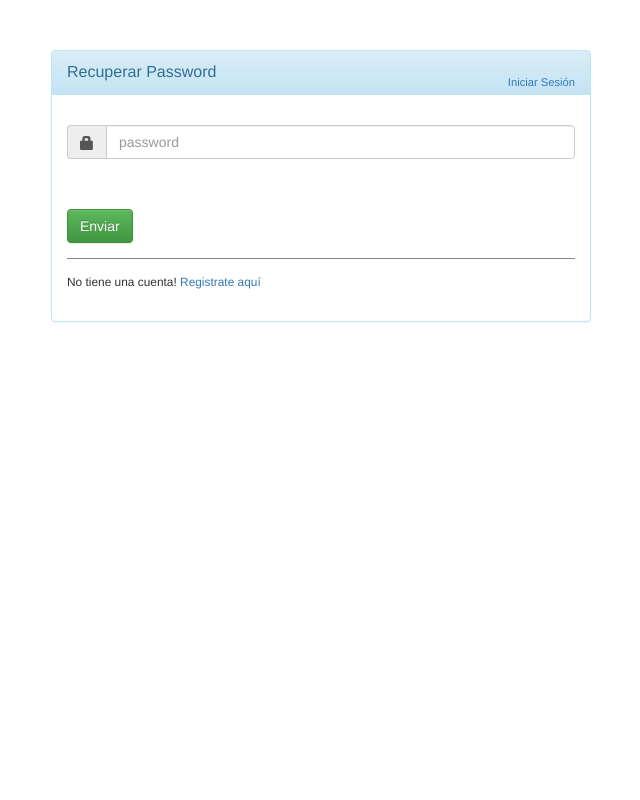
After one commit to juankiG/ProyectoFinal, a PHP site: page /php/user/recuperarContrasennaFormulario.php in a window 1280 px wide. The commit adds this page. Shown: the whole page, without its empty margins (319-959 px from the left). Run offline with PHP 8.4, Linux system fonts and the light colour scheme; data that the repository does not hold is empty.

Commit message:
recuperar contraseña

```diff
--- a/PROYECTOFINALLIMPIO/_com/emailFuncion.php
+++ b/PROYECTOFINALLIMPIO/_com/emailFuncion.php
@@ -20,7 +20,7 @@ function enviarEmail($email, $nombre, $asunto, $cuerpo)
     $mail->Body = $cuerpo;
     $mail->IsHTML(true);
     if ($mail->send()) {
-        echo "Para terminar el proceso de registro siga las instrucciones que le hemos enviado la direccion de correo electronico: $email";
+        echo "Para terminar el proceso siga las instrucciones que le hemos enviado la direccion de correo electronico: $email";
         echo "<br><a href='../user/sesion-inicio.php' >Iniciar Sesion</a>";
     } else {
 
--- /dev/null
+++ b/PROYECTOFINALLIMPIO/user/recuperarContrasennaFormulario.php
@@ -0,0 +1,61 @@
+<?php
+if(isset($_REQUEST['id'])){
+    $id=$_REQUEST['id'];
+}
+?>
+<html>
+<head>
+    <title>Recuperar Password</title>
+
+    <link rel="stylesheet" href="css/bootstrap.min.css" >
+    <link rel="stylesheet" href="css/bootstrap-theme.min.css" >
+    <script src="js/bootstrap.min.js" ></script>
+
+</head>
+
+<body>
+
+<div class="container">
+
+    <div id="loginbox" style="margin-top:50px;" class="mainbox col-md-6 col-md-offset-3 col-sm-8 col-sm-offset-2">
+        <div class="panel panel-info" >
+            <div class="panel-heading">
+                <div class="panel-title">Recuperar Password</div>
+                <div style="float:right; font-size: 80%; position: relative; top:-10px"><a href="../../sesion-inicio.php">Iniciar Sesi&oacute;n</a></div>
+            </div>
+
+            <div style="padding-top:30px" class="panel-body" >
+
+                <div style="display:none" id="login-alert" class="alert alert-danger col-sm-12"></div>
+
+                <form id="loginform" class="form-horizontal" role="form" action="gestionarRecuperarContrasenna.php" method="GET" autocomplete="off">
+
+                    <div style="margin-bottom: 25px" class="input-group">
+                        <span class="input-group-addon"><i class="glyphicon glyphicon-lock"></i></span>
+                        <input id="contrasenna" type="password" class="form-control" name="contrasenna" placeholder="password" required>
+                    </div>
+                    <div style="margin-bottom: 25px" class="input-group">
+                        <input id="id" type="hidden" class="form-control" name="id" value="<?=$id?>">
+                    </div>
+
+
+                    <div style="margin-top:10px" class="form-group">
+                        <div class="col-sm-12 controls">
+                            <button id="btn-login" type="submit" class="btn btn-success">Enviar</a></button>
+                        </div>
+                    </div>
+
+                    <div class="form-group">
+                        <div class="col-md-12 control">
+                            <div style="border-top: 1px solid#888; padding-top:15px; font-size:85%" >
+                                No tiene una cuenta! <a href="registrarUsuario.php">Registrate aquí</a>
+                            </div>
+                        </div>
+                    </div>
+                </form>
+            </div>
+        </div>
+    </div>
+</div>
+</body>
+</html>
```
Also changed, not shown: PROYECTOFINALLIMPIO/_com/dao.php (+17 -1 lines), PROYECTOFINALLIMPIO/user/gestionarRecuperarContrasenna.php (added, +27 -0 lines), PROYECTOFINALLIMPIO/user/recuperarContrasennaUsuario.php (+7 -2 lines).
